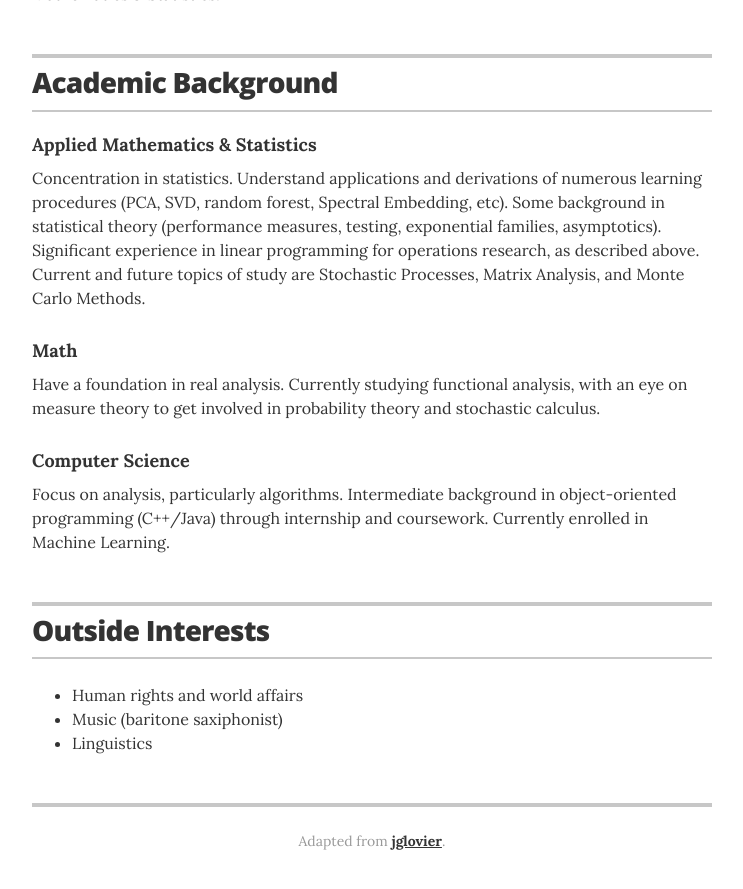
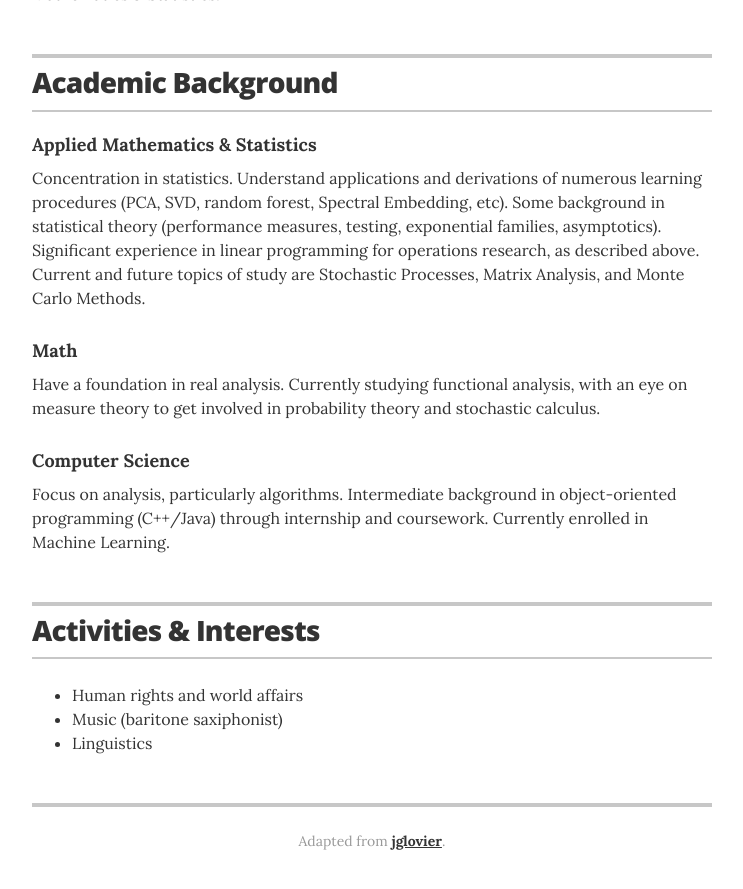
Before and after one commit to lylpask/lylpask.github.io, a Jekyll site: the page built from index.html, in a window 1280 px wide and 900 px high, scrolled down 1548 px. Shown: the top 889 px of the window, without its empty margins (268-1011 px from the left). Built offline with Jekyll 4.4.1, drawn with Linux system fonts in a browser that asks for light colours.

Commit message:
Activities and interests

```diff
--- a/_layouts/resume.html
+++ b/_layouts/resume.html
@@ -200,7 +200,7 @@
       <section class="content-section">
 
         <header class="section-header">
-          <h2>Outside Interests</h2>
+          <h2>Activities & Interests</h2>
         </header>
 
         <div class="resume-item">
```
